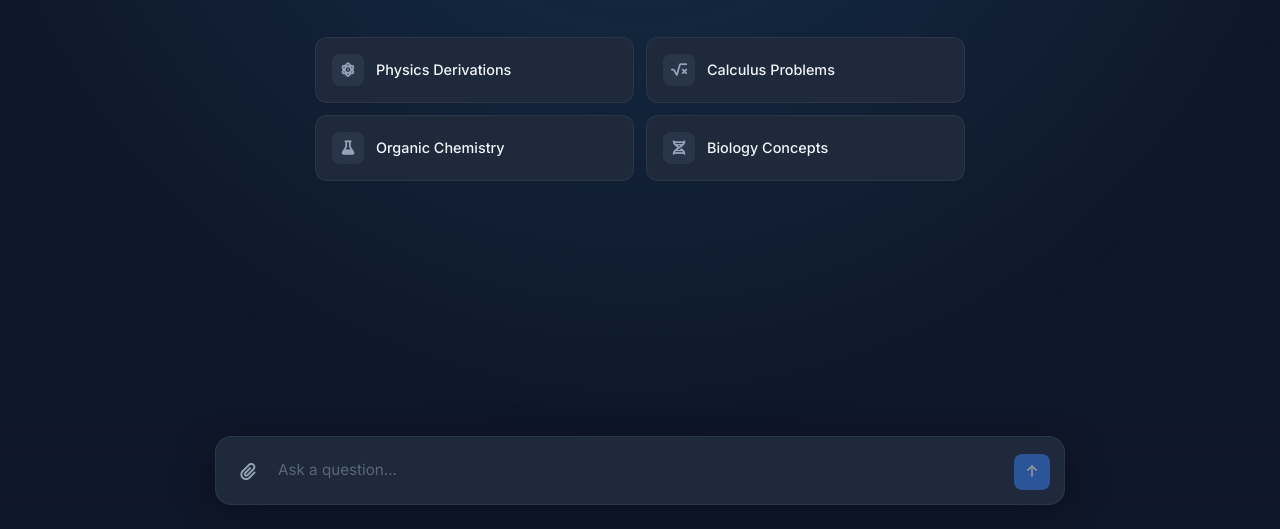
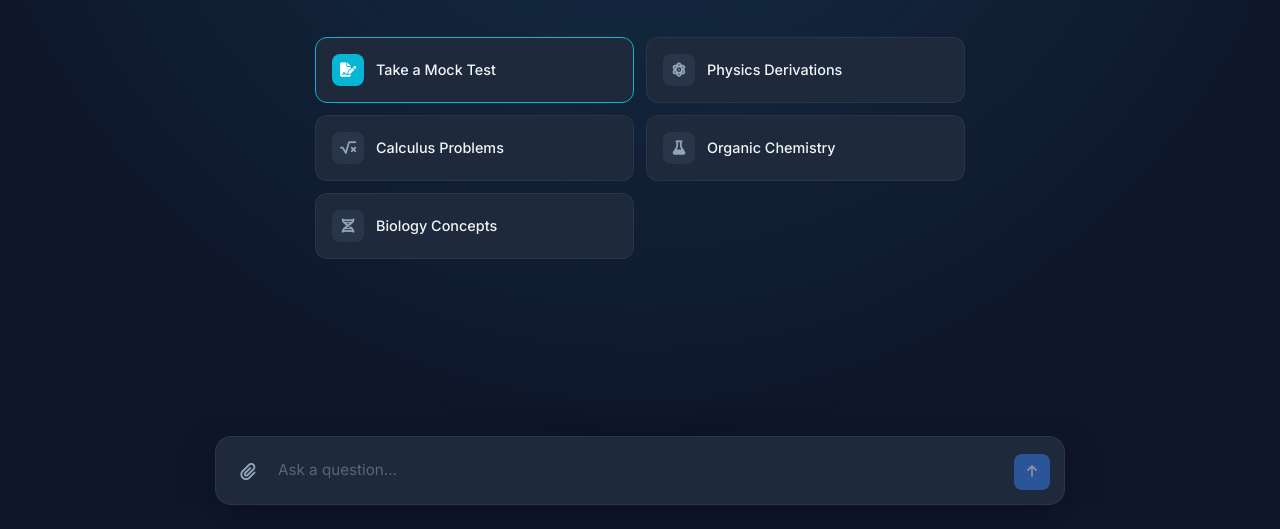
Before and after one commit to zafar-cryptotrader/solver-ai-website, a website: page public/index.html in a window 1280 px wide. Shown: the part 271-800 px from the top of the page. Drawn offline with nearby package versions, Linux system fonts and the light colour scheme.

Commit message:
Add mock test suggestion card to index.html

```diff
--- a/public/index.html
+++ b/public/index.html
@@ -414,6 +414,12 @@
                 <p>Upload problems from Physics, Chemistry, Math, or Biology. <br>Get step-by-step solutions instantly.</p>
 
                 <div class="suggestions">
+                    <div class="suggestion-card" style="border-color: var(--secondary);" onclick="window.location.href='/mocktest.html'">
+                       <div class="card-icon" style="background: var(--secondary); color: white;"><i class="fas fa-file-signature"></i></div>
+                       <div class="card-text">Take a Mock Test</div>
+                </div>
+
+
                     <div class="suggestion-card" onclick="setInput('Derive any important JEE physics formula')">
                         <div class="card-icon"><i class="fas fa-atom"></i></div>
                         <div class="card-text">Physics Derivations</div>
```
